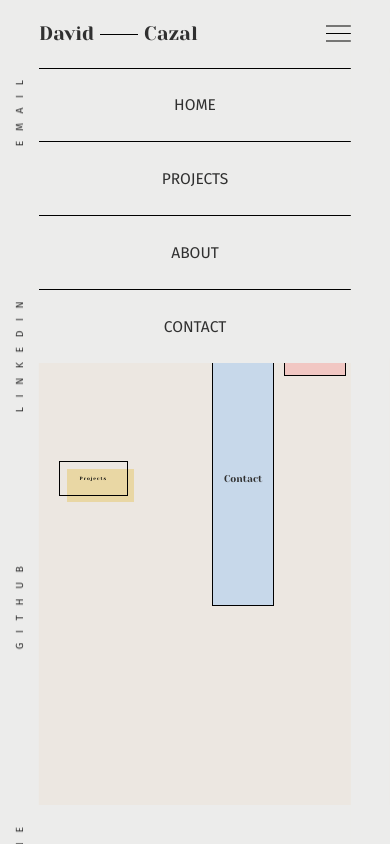
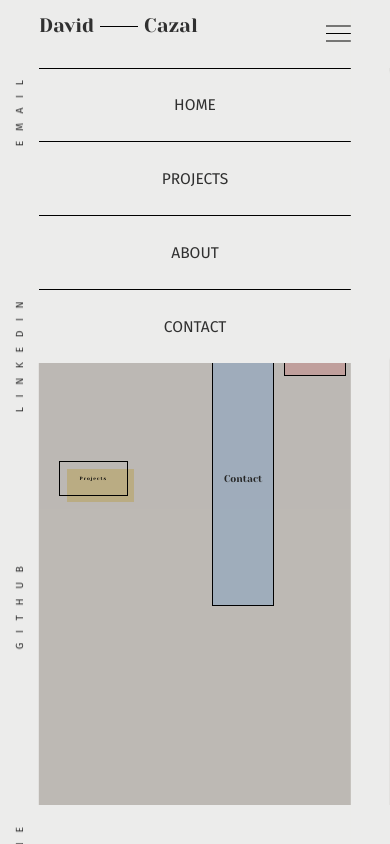
Before and after one commit to DavidCazalCollados/portfolio_2025, a React (Create React App) app: page / in a window 390 px wide. Both pictures are taken after a click on the icon 338 px from the left and 33 px from the top of the page. Built offline with nearby package versions, Linux system fonts and the light colour scheme; a web font is replaced by a local one.

Commit message:
dropdown improved

```diff
--- a/src/assets/navbar.css
+++ b/src/assets/navbar.css
@@ -56,8 +56,17 @@
   display: none;
 }
 
-.shadow-dropdown {
-  display: none;
+.overlay {
+  position: fixed;
+  top: 0;
+  left: 0;
+  width: 100%;
+  height: 100%;
+  background-color: rgba(0, 0, 0, 0.2); /* Assombrit le contenu en dessous */
+  z-index: 200;
+  opacity: 0;
+  visibility: hidden;
+  transition: opacity 0.4s ease-in-out, visibility 0.4s ease-in-out;
 }
 
 @media (max-width: 420px) {
@@ -79,6 +88,7 @@
     display: flex;
     align-items: center;
     justify-content: space-between;
+    position: fixed;
     z-index: 800;
     background-color: rgb(236, 236, 235);
   }
@@ -95,7 +105,8 @@
     width: 50px;
   }
 
-  .navline p {
+  .navline a {
+    text-decoration: none;
     margin: 0;
     font-family: 'Yeseva One', serif;
     line-height: 1;
@@ -141,7 +152,12 @@
   .open {
     opacity: 1;
     height: 35vh;
-    /* padding-top: 8vh; */
+  }
+
+  .overlay-show {
+    display: block;
+    visibility: visible;
+    opacity: 1;
   }
 
   .screen {
--- a/src/components/navbar.js
+++ b/src/components/navbar.js
@@ -26,11 +26,11 @@ function Navbar() {
             <Link className="button-link" to="/contact">CONTACT</Link>
           </div>
           <div className="navline">
-            <div className="name-entete">
+            <Link to="/" className="name-entete">
               <p>David</p>
-              <div className="name-separation"></div>
+              <p className="name-separation"></p>
               <p>Cazal</p>
-            </div>
+            </Link>
             <svg className="hamburger-icon" onClick={toggleMenu} xmlns="http://www.w3.org/2000/svg" width="25" height="25" viewBox="0 0 50 50">
               <path
                 d="M 0 9 L 0 11 L 50 11 L 50 9 Z M 0 24 L 0 26 L 50 26 L 50 24 Z M 0 39 L 0 41 L 50 41 L 50 39 Z"
@@ -43,6 +43,7 @@ function Navbar() {
             <Link className={`button-link ${menuOpen ? 'show' : ''}`} to="/about">ABOUT</Link>
             <Link className={`button-link ${menuOpen ? 'show' : ''}`} to="/contact">CONTACT</Link>
           </div>
+          <div className={`overlay ${menuOpen ? 'overlay-show' : ''}`} onClick={toggleMenu}></div>
         </nav>
       </motion.div>
     );
```
